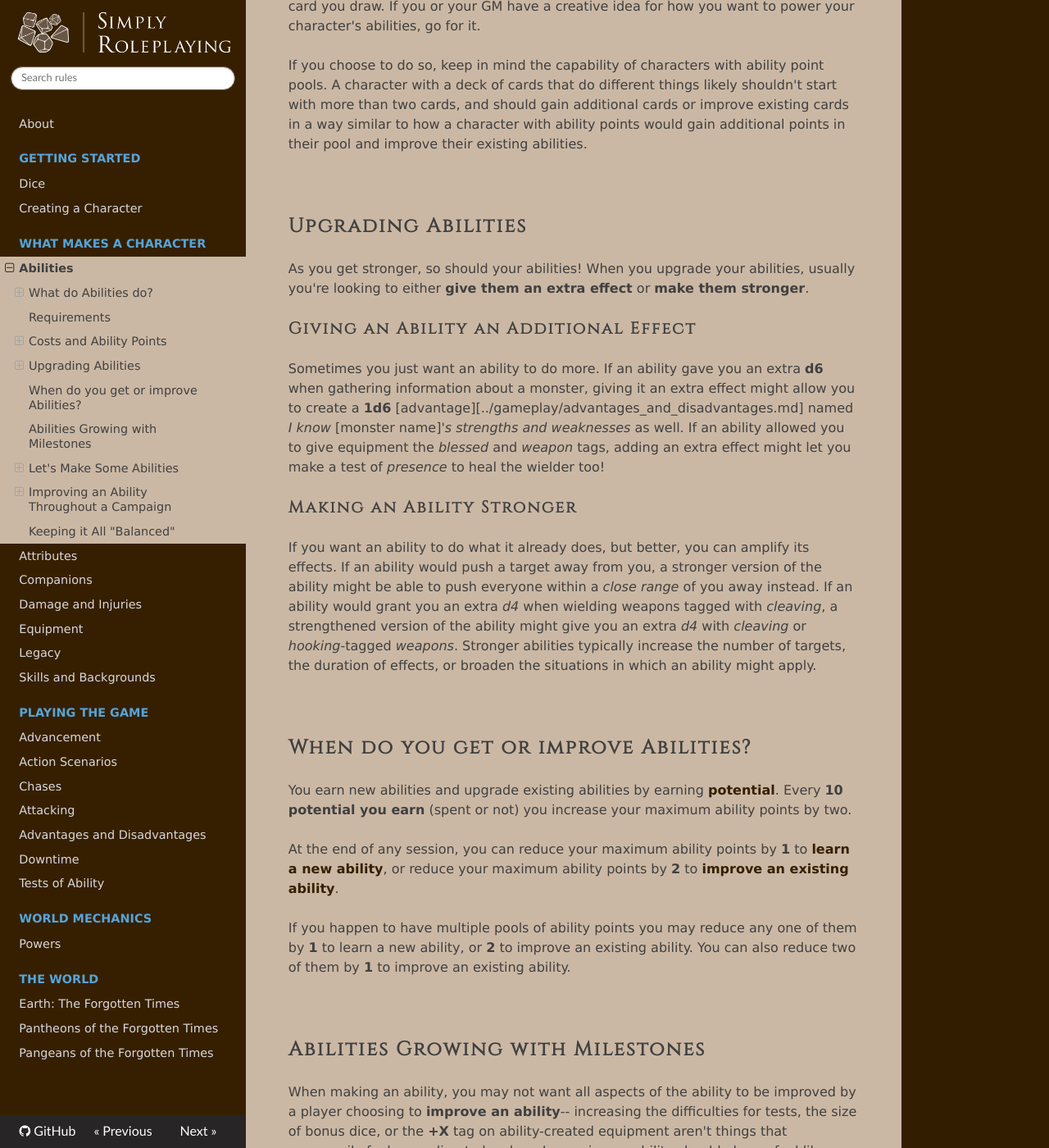
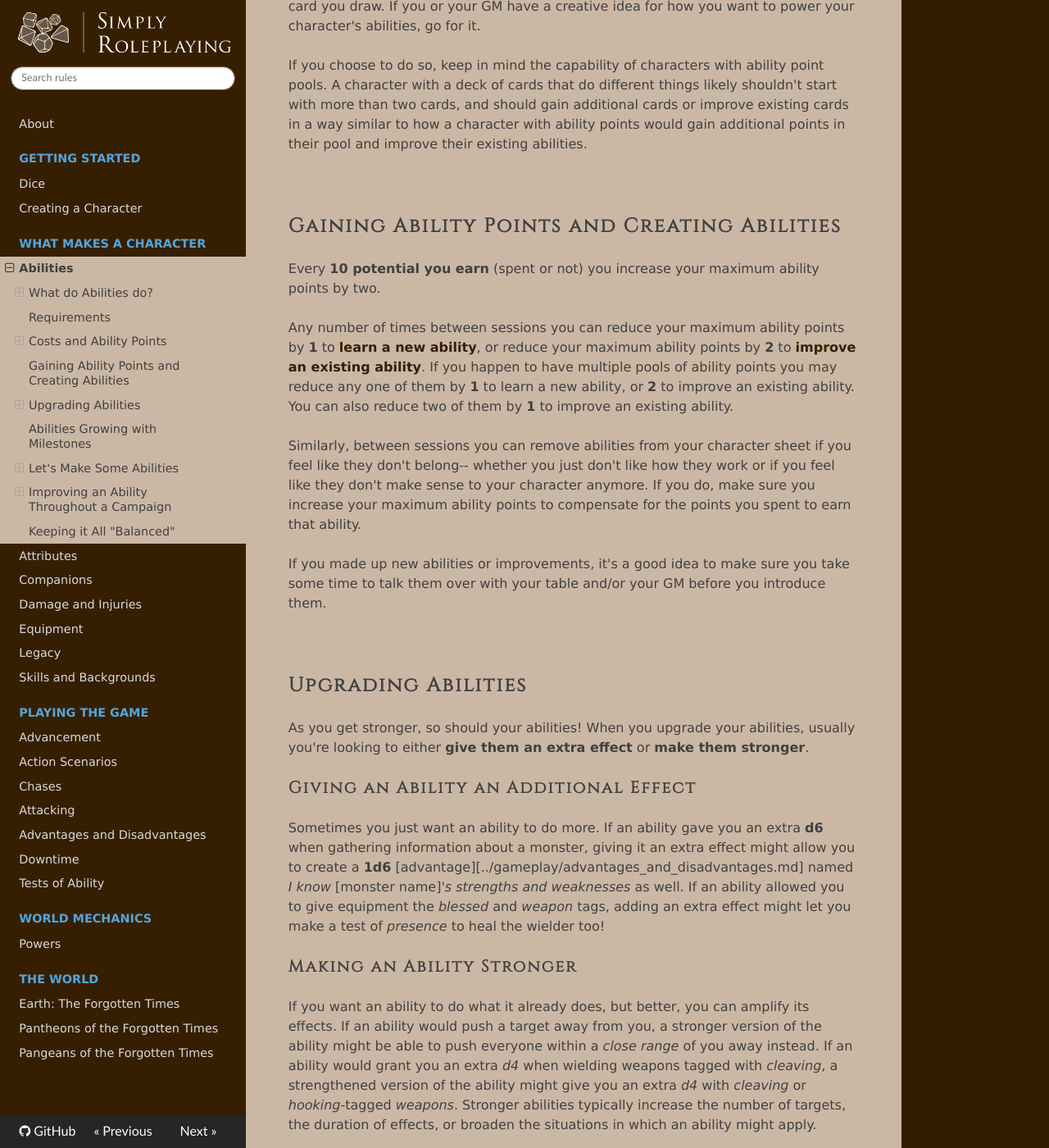
Before and after one commit to TheFifthRider/simply-roleplaying-webapp, an MkDocs documentation site: the page built from docs/character/abilities.md, in a window 1280 px wide and 1400 px high, scrolled down 2751 px. Shown: the whole window at 82% size. Built offline with MkDocs 1.6.1, drawn with Linux system fonts in a browser that asks for light colours; nearby versions of some CDN libraries; some of the changed text lies outside the part shown.

Commit message:
feat: Clarified ability creation, removal, and overall process

```diff
--- a/docs/character/abilities.md
+++ b/docs/character/abilities.md
@@ -66,6 +66,18 @@ If you choose to do so, keep in mind the capability of characters with ability p
 
 <br/>
 
+## Gaining Ability Points and Creating Abilities
+
+Every **10 potential you earn** (spent or not) you increase your maximum ability points by two.
+
+Any number of times between sessions you can reduce your maximum ability points by **1** to [learn a new ability](#creating-an-ability), or reduce your maximum ability points by **2** to [improve an existing ability](#improving-existing-abilities). If you happen to have multiple pools of ability points you may reduce any one of them by **1** to learn a new ability, or **2** to improve an existing ability. You can also reduce two of them by **1** to improve an existing ability.
+
+Similarly, between sessions you can remove abilities from your character sheet if you feel like they don't belong-- whether you just don't like how they work or if you feel like they don't make sense to your character anymore. If you do, make sure you increase your maximum ability points to compensate for the points you spent to earn that ability.
+
+If you made up new abilities or improvements, it's a good idea to make sure you take some time to talk them over with your table and/or your GM before you introduce them.
+
+<br/>
+
 ## Upgrading Abilities
 
 As you get stronger, so should your abilities! When you upgrade your abilities, usually you're looking to either **give them an extra effect** or **make them stronger**.
@@ -77,16 +89,6 @@ Sometimes you just want an ability to do more. If an ability gave you an extra *
 ### Making an Ability Stronger
 
 If you want an ability to do what it already does, but better, you can amplify its effects. If an ability would push a target away from you, a stronger version of the ability might be able to push everyone within a _close range_ of you away instead. If an ability would grant you an extra _d4_ when wielding weapons tagged with _cleaving_, a strengthened version of the ability might give you an extra _d4_ with _cleaving_ or _hooking_-tagged _weapons_. Stronger abilities typically increase the number of targets, the duration of effects, or broaden the situations in which an ability might apply.
-
-<br/>
-
-## When do you get or improve Abilities?
-
-You earn new abilities and upgrade existing abilities by earning [potential](skills.md#honing-your-skills). Every **10 potential you earn** (spent or not) you increase your maximum ability points by two.
-
-At the end of any session, you can reduce your maximum ability points by **1** to [learn a new ability](#creating-an-ability), or reduce your maximum ability points by **2** to [improve an existing ability](#improving-existing-abilities).
-
-If you happen to have multiple pools of ability points you may reduce any one of them by **1** to learn a new ability, or **2** to improve an existing ability. You can also reduce two of them by **1** to improve an existing ability.
 
 <br/>
 
@@ -275,6 +277,6 @@ Gamemasters, as you've been reading through this section you're probably wonderi
 
 The longer answer is there isn't, but not for a lack of trying. I spent quite some time working out various systems for point-buying your way to "balanced" abilities, but at the end of the day they all ended up being unbalanced in one way or another. After all, if you have an ability that gives you an extra d8 when you attack an undead enemy, how useful that ability is depends entirely on how often the GM pits you against undead enemies. If you have an ability to fly, how useful that ability is depends on how often you need to and couldn't otherwise.
 
-Rather than try to balance abilities from the get-go, I'd encourage balancing abilities as you go. If an ability feels too strong? Give it an extra requirement, or make one of its requirements more costly! If an ability feels too weak? Give it an extra effect or strengthen one of its existing effects for free.
+Rather than try to balance abilities from the get-go, I'd encourage balancing abilities _as you go_. If an ability feels too strong? Give it an extra requirement, or make one of its requirements more costly! If an ability feels too weak? Give it an extra effect or strengthen one of its existing effects without requiring the character to upgrade it.
 
 <br/>
```
